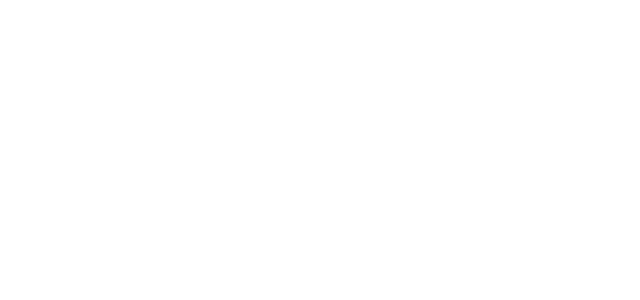
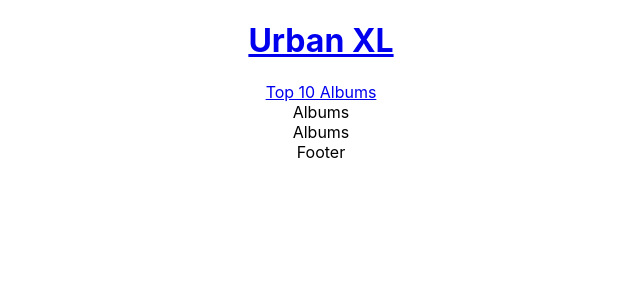
Before and after one commit to tafariberesford/urbanxl, a React (Create React App) app: page /urban-albums in a window 1280 px wide. Shown: the top 300 px of the page, without its empty margins (319-959 px from the left). Built offline with nearby package versions, Linux system fonts and the light colour scheme.

Commit message:
added components with navbar link

```diff
--- a/src/App.js
+++ b/src/App.js
@@ -1,4 +1,8 @@
-import logo from './logo.svg';
+import { Route } from "react-router-dom";
+
+import Navbar from "./components/Navbar";
+import Footer from "./components/Footer";
+import Albums from "./components/Albums";
 import './App.css';
 
 function App() {
@@ -6,6 +10,14 @@
     <div className="App">
       {/* Routes
           Home: "/",  "/reviewdetail/:id" */}
+      <Navbar />
+      <Route exact path="/">
+        Home Page</Route>
+      <Route path="/urban-albums">
+        <Albums />
+      </Route>
+      <Albums />
+      <Footer />
     </div>
   );
 }
--- /dev/null
+++ b/src/components/Albums.jsx
@@ -0,0 +1,5 @@
+import React from "react";
+
+export default function Albums() {
+  return <div>Albums</div>;
+}
--- /dev/null
+++ b/src/components/Footer.jsx
@@ -0,0 +1,5 @@
+import React from "react";
+
+export default function Footer() {
+  return <div>Footer</div>;
+}
--- /dev/null
+++ b/src/components/Navbar.jsx
@@ -0,0 +1,11 @@
+import React from 'react';
+import { Link } from 'react-router-dom';
+
+export default function Navbar() {
+  return (
+    <div>
+      <Link to="/"><h1>Urban XL</h1></Link>
+      <Link to="/urban-albums">Top 10 Albums</Link>
+    </div>
+  );
+}
--- a/src/index.js
+++ b/src/index.js
@@ -3,10 +3,13 @@
 import './index.css';
 import App from './App';
 import reportWebVitals from './reportWebVitals';
+import { BrowserRouter as Router } from "react-router-dom";
 
 ReactDOM.render(
   <React.StrictMode>
-    <App />
+    <Router>
+      <App />
+    </Router>
   </React.StrictMode>,
   document.getElementById('root')
 );
```
